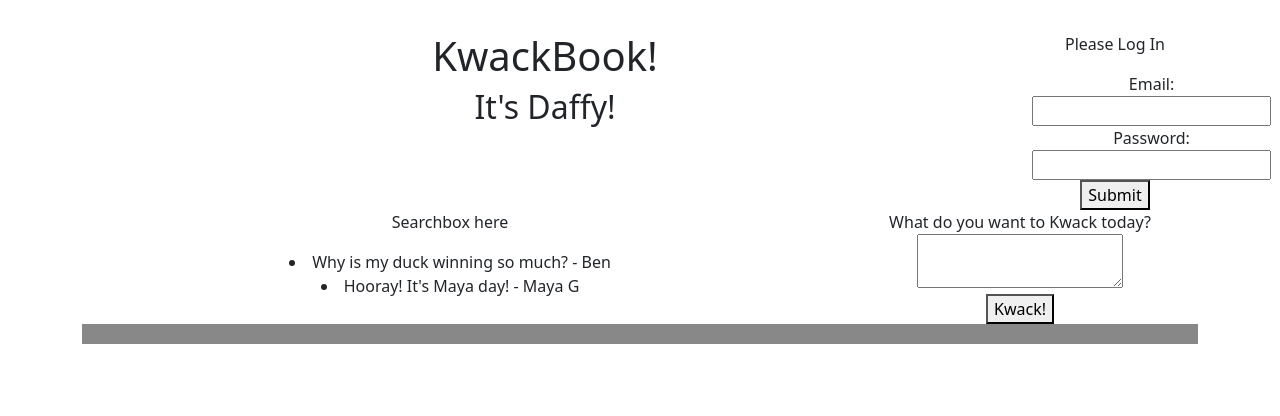
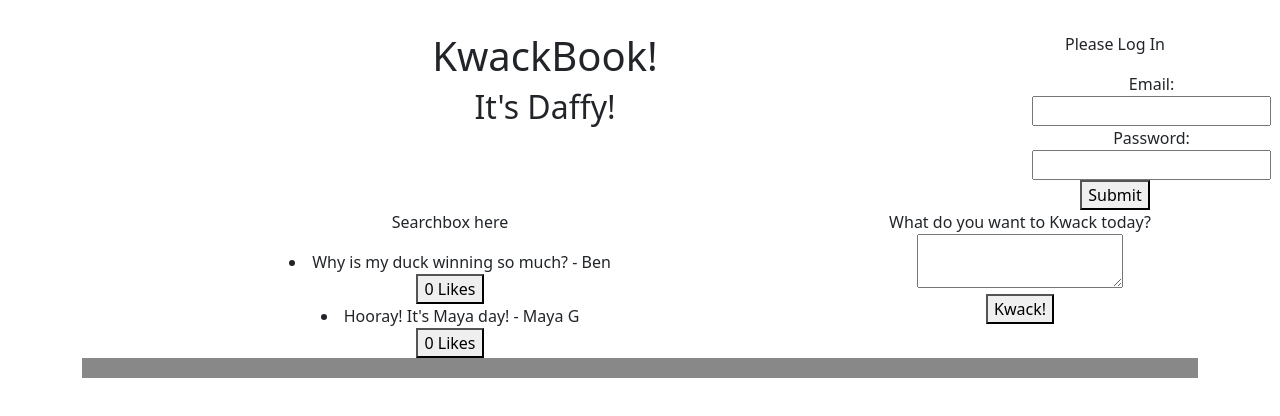
Before and after one commit to chrisminnick/kwackbook, a React (Vite) app: page / in a window 1280 px wide. Shown: the top 416 px of the page. Built offline with nearby package versions, Linux system fonts and the light colour scheme.

Commit message:
likebutton

```diff
--- a/src/App.jsx
+++ b/src/App.jsx
@@ -5,7 +5,8 @@
 import NewPostForm from './NewPostForm.jsx';
 import Footer from './Footer.jsx';
 import Post from './Post.jsx';
-
+import React from 'react';
+import LikeButton from './LikeButton';
 import './App.css';
 
 function App() {
@@ -29,9 +30,13 @@
           <div className="col-md-8">
             <SearchBox />
             <Feed>
+
               {posts.map((post) => (
                 <li key={post.id}>
                   <Post content={post.content} author={post.author} />
+                  <div>
+         <LikeButton />
+      </div>
                 </li>
               ))}
             </Feed>
--- /dev/null
+++ b/src/LikeButton.jsx
@@ -0,0 +1,10 @@
+import React, { useState } from 'react';
+function LikeButton() {
+   const [likes, setLikes] = useState(0);
+   return (
+      <button onClick={() => setLikes(likes + 1)}>
+         {likes} Likes
+      </button>
+   );
+}
+export default LikeButton;
```
